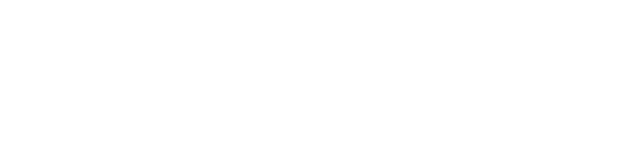
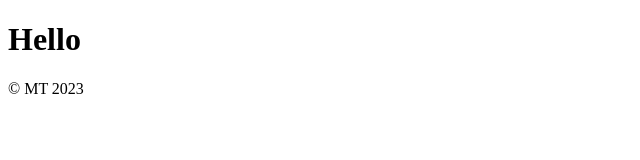
Before and after one commit to Mabelt83/matrixpractice, a plain HTML site: page index.html in a window 1280 px wide. Shown: the whole page, without its empty margins (0-640 px from the left). Drawn offline with Linux system fonts and the light colour scheme.

Commit message:
chaneged code

```diff
--- a/index.html
+++ b/index.html
@@ -6,6 +6,9 @@
     <title>Document</title>
 </head>
 <body>
+    <h1>Hello</h1>
 
 </body>
+
+<footer>&copy MT 2023</footer>
 </html>
```
